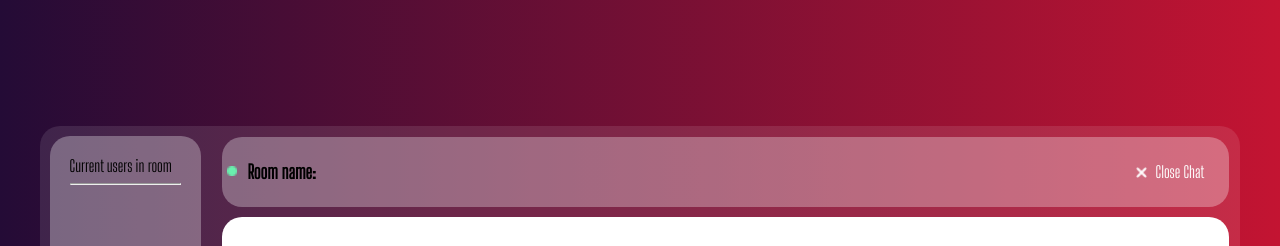
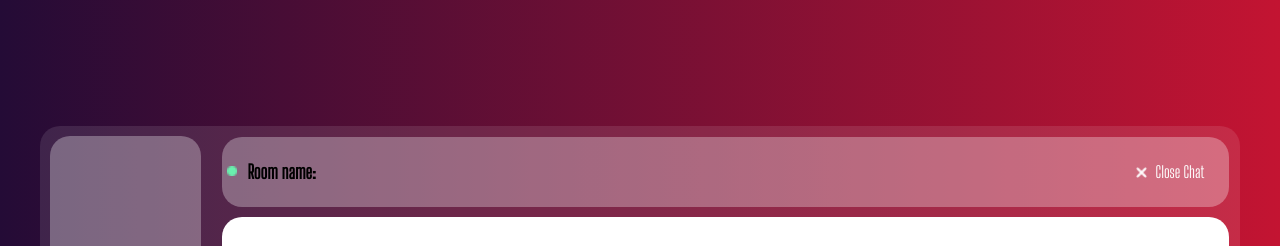
Before and after one commit to JesusFernandoRios/chat-app, a React (Create React App) app: page /chat in a window 1280 px wide. Shown: the top 246 px of the page. Built offline with nearby package versions, Linux system fonts and the light colour scheme.

Commit message:
app almost complete need to add names of current users on the room feature

```diff
--- a/src/components/Chat.jsx
+++ b/src/components/Chat.jsx
@@ -14,6 +14,7 @@ function Chat({location}) {
 
     const [name, setName] = useState('');
     const [room, setRoom] = useState('');
+    const [users, setUsers] = useState('')
     const [message, setMessage] = useState('')
     const [messages, setMessages] = useState([])
 
@@ -44,7 +45,11 @@ function Chat({location}) {
         socket.on('message', (message) => {
             setMessages([...messages, message])
         })
-    },[messages])
+
+        socket.on('roomData', ({users}) => {
+            setUsers(users);
+        });
+    },[])
 
 
     // function for sending messages
@@ -63,7 +68,7 @@ function Chat({location}) {
         <div className="outer__container">
 
             <div className="left__container">
-                <Users name={name}/>
+                <Users users={users}/>
             </div>
             <div className="right__container">
                 <InfoBar room={room} name={name} />
--- a/src/components/Users.jsx
+++ b/src/components/Users.jsx
@@ -2,22 +2,27 @@ import React, {useEffect} from 'react'
 import io from 'socket.io-client'
 import './style/Users.css'
 
-const Users = ({name}) => {
-
-    console.log('name', name)
-
-    useEffect(() => {
-
-
-
-    }, [])
-
-    return (
-        <div>
-            Current users in room
-            <hr/>
-        </div>
-    )
-}
+const Users = ({users}) => (
+    <div>
+    {
+      users
+        ? (
+          <div>
+            <h1>People currently chatting:</h1>
+            <div className="activeContainer">
+              <h2>
+                {users.map(({name}) => (
+                  <div key={name} className="activeItem">
+                    {name}
+                  </div>
+                ))}
+              </h2>
+            </div>
+          </div>
+        )
+        : null
+    }
+  </div>
+)
 
 export default Users
```
Also changed, not shown: 1 other file (tests, documents, lock files or other folders).
